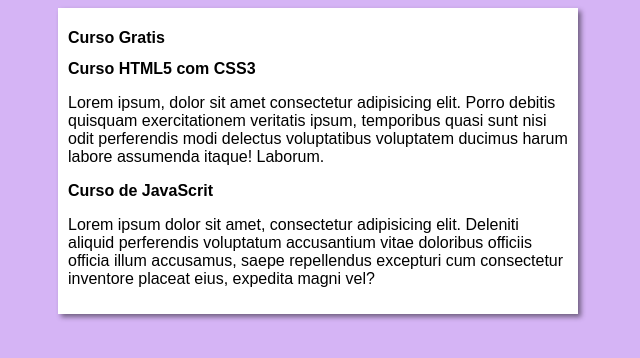
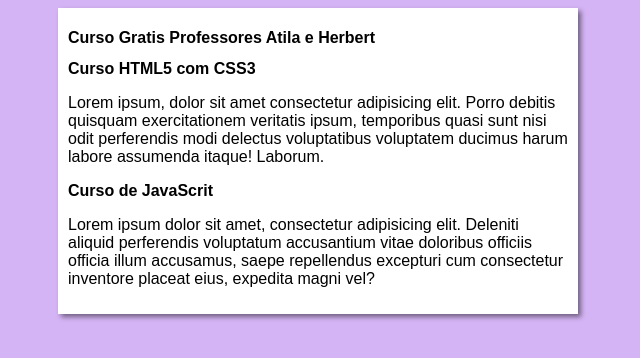
Before and after one commit to HerbertGBR/NovoReposit-rioAula, a plain HTML site: page site/Index.html in a window 1280 px wide. Shown: the whole page, without its empty margins (322-962 px from the left). Drawn offline with Linux system fonts and the light colour scheme.

Commit message:
Update Index.html

```diff
--- a/site/Index.html
+++ b/site/Index.html
@@ -10,7 +10,7 @@
 <body>
     <main>
         <header>
-            <h1>Curso Gratis</h1>
+            <h1>Curso Gratis Professores Atila e Herbert</h1>
         </header>
         <article>
             <h2>Curso HTML5 com CSS3</h2>
```
